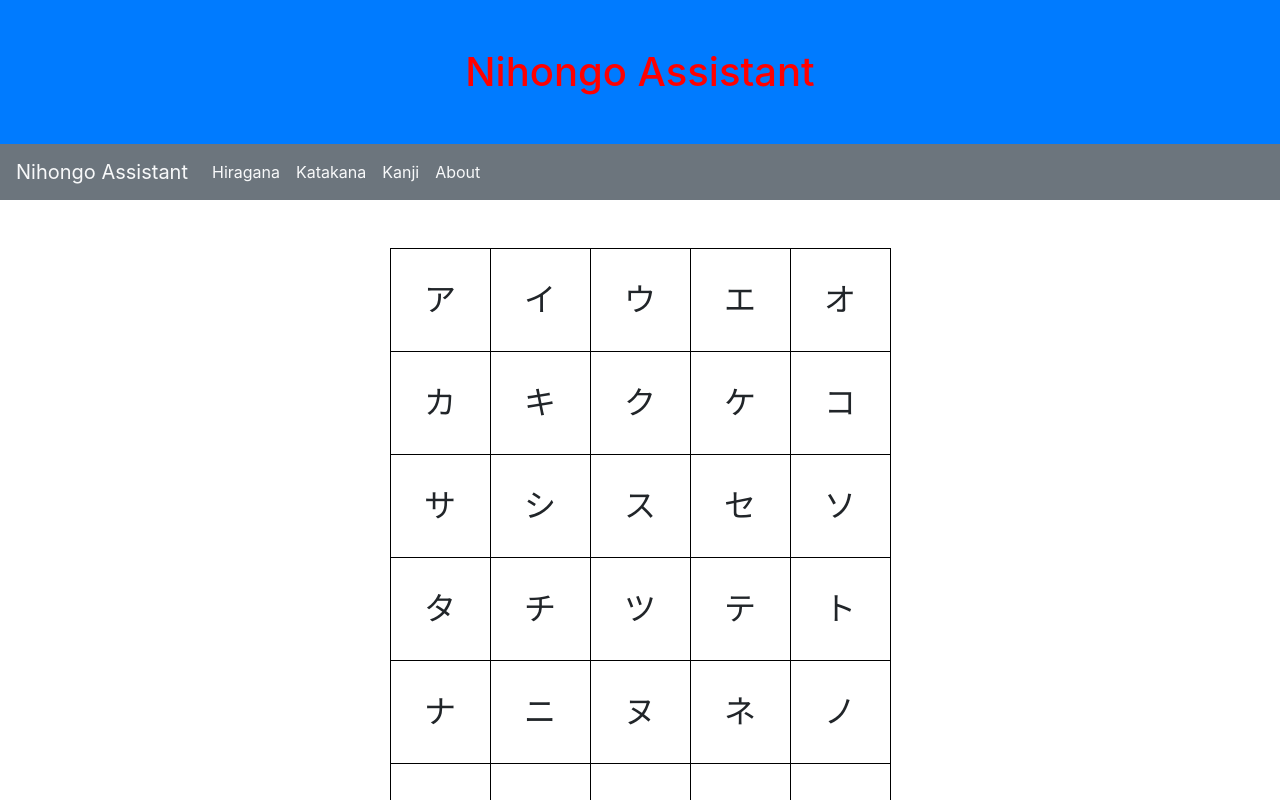
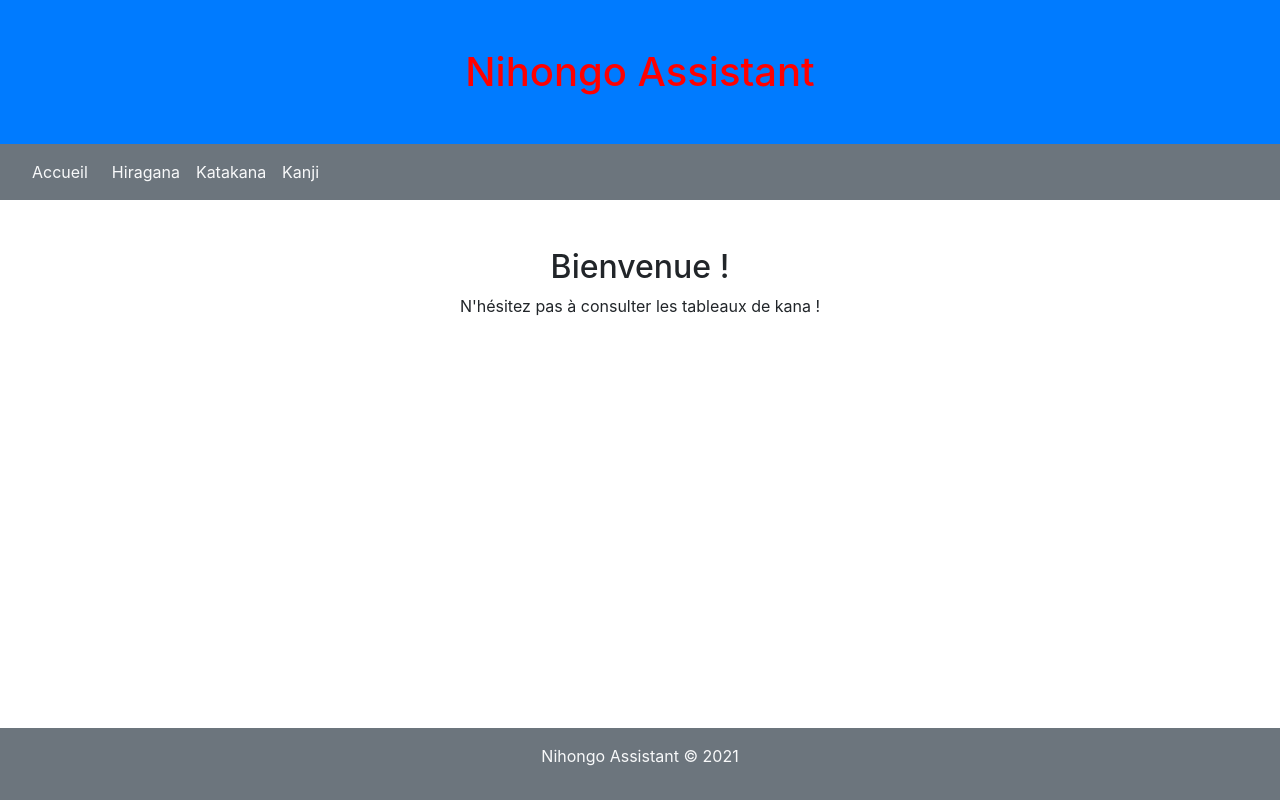
Before and after one commit to LDVerdier/nihongo-assistant, a React (Create React App) app: page / in a window 1280 px wide. Shown: the top 800 px of the page. Built offline with nearby package versions, Linux system fonts and the light colour scheme.

Commit message:
routing OK

```diff
--- a/package.json
+++ b/package.json
@@ -11,6 +11,7 @@
     "react-bootstrap": "^1.5.2",
     "react-dom": "^17.0.1",
     "react-icons": "^4.2.0",
+    "react-router-dom": "^5.2.0",
     "react-scripts": "4.0.3",
     "web-vitals": "^1.1.1"
   },
--- a/src/App.js
+++ b/src/App.js
@@ -1,6 +1,7 @@
 import {Header} from './components/Header'
 import {Grid} from './components/Grid'
 import {Footer} from './components/Footer'
+import {BrowserRouter as Router, Route} from 'react-router-dom'
 import 'bootstrap/dist/css/bootstrap.min.css';
 
 
@@ -252,11 +253,37 @@ function App() {
     };
 
   return (
-    <>
-      <Header />
-      <Grid syllabary={syllabary}/>
-      <Footer />
-    </>
+    <Router>
+            <Header />
+            <Route path='/'
+            exact
+            render = {() => {
+                return <div className="col-6 mx-auto text-center p-5">
+                <h2>Bienvenue !</h2>
+                <p>N'hésitez pas à consulter les tableaux de kana !</p>
+                </div>
+            }}
+            />
+            <Route path='/hiragana'
+            render = {() => {
+                return <Grid syllabary={syllabary} kanaType={'hiragana'}/>
+            }}
+            />
+            <Route path='/katakana'
+            render = {() => {
+                return <Grid syllabary={syllabary} kanaType={'katakana'}/>
+            }}
+            />
+            <Route path='/kanji'
+            render = {() => {
+                return <>
+                <h2>Page en construction...</h2>
+                </>
+            }}
+            />
+
+            <Footer />
+    </Router>
   );
 }
 
--- a/src/components/Grid.js
+++ b/src/components/Grid.js
@@ -1,8 +1,7 @@
 import {Cell} from './Cell'
 
-export const Grid = ({syllabary}) => {
-    //TODO kanaType should be dynamic
-    const kanaType = 'katakana';
+export const Grid = ({syllabary, kanaType}) => {
+;
     //collect the keys of each subobject of syllabary object
     const syllableSeriesKeys = Object.keys(syllabary);
 
@@ -34,13 +33,3 @@ export const Grid = ({syllabary}) => {
         </table>
     )
 }
-
-/*objectif : pour les séries défectives (ya yu yo par ex.)
-créer des cellules vides dans la colonne défective
-Solution 1 :
-const rowVowels = ['a','i','u','e','o'];
-dans les éléments tr ne pas boucler sur syllablesKeys mais sur rowVowels
-si la derniere lettre de la clé ka ki ku... est égale à rowVowel
-afficher <Cell syllable={syllable} />
-sinon afficher <Cell syllable={''} />
-*/
--- a/src/components/Header.js
+++ b/src/components/Header.js
@@ -1,21 +1,22 @@
 import {Navbar} from 'react-bootstrap'
 import {Nav} from 'react-bootstrap'
+import {Link} from 'react-router-dom'
 
 export const Header = () => {
     return (
         <header>
             <h1 id='title' className="text-center bg-primary mb-0 py-5">Nihongo Assistant</h1>
-            <Navbar bg="secondary" expand="lg" >
-            <Navbar.Brand className="text-light" href="#home">Nihongo Assistant</Navbar.Brand>
-            <Navbar.Toggle aria-controls="basic-navbar-nav"  />
-            <Navbar.Collapse id="basic-navbar-nav" >
-                <Nav className="mr-auto">
-                <Nav.Link href="#home" className="text-light">Hiragana</Nav.Link>
-                <Nav.Link href="#home" className="text-light">Katakana</Nav.Link>
-                <Nav.Link href="#home" className="text-light">Kanji</Nav.Link>
-                <Nav.Link href="#link" className="text-light">About</Nav.Link>
-                </Nav>
-            </Navbar.Collapse>
+            <Navbar bg="secondary" expand="md" >
+                <Nav.Link><Link to="/" className="text-light">Accueil</Link></Nav.Link>
+                {/* <Navbar.Brand className="text-light" href="#home">Nihongo Assistant</Navbar.Brand> */}
+                <Navbar.Toggle aria-controls="basic-navbar-nav"  />
+                <Navbar.Collapse id="basic-navbar-nav" >
+                    <Nav className="mr-auto">
+                        <Nav.Link><Link to="/hiragana" className="text-light">Hiragana</Link></Nav.Link>
+                        <Nav.Link><Link to="/katakana" className="text-light">Katakana</Link></Nav.Link>
+                        <Nav.Link><Link to="/kanji" className="text-light">Kanji</Link></Nav.Link>
+                    </Nav>
+                </Navbar.Collapse>
             </Navbar>
         </header>
     )
```
Also changed, not shown: 1 other file (tests, documents, lock files or other folders).
